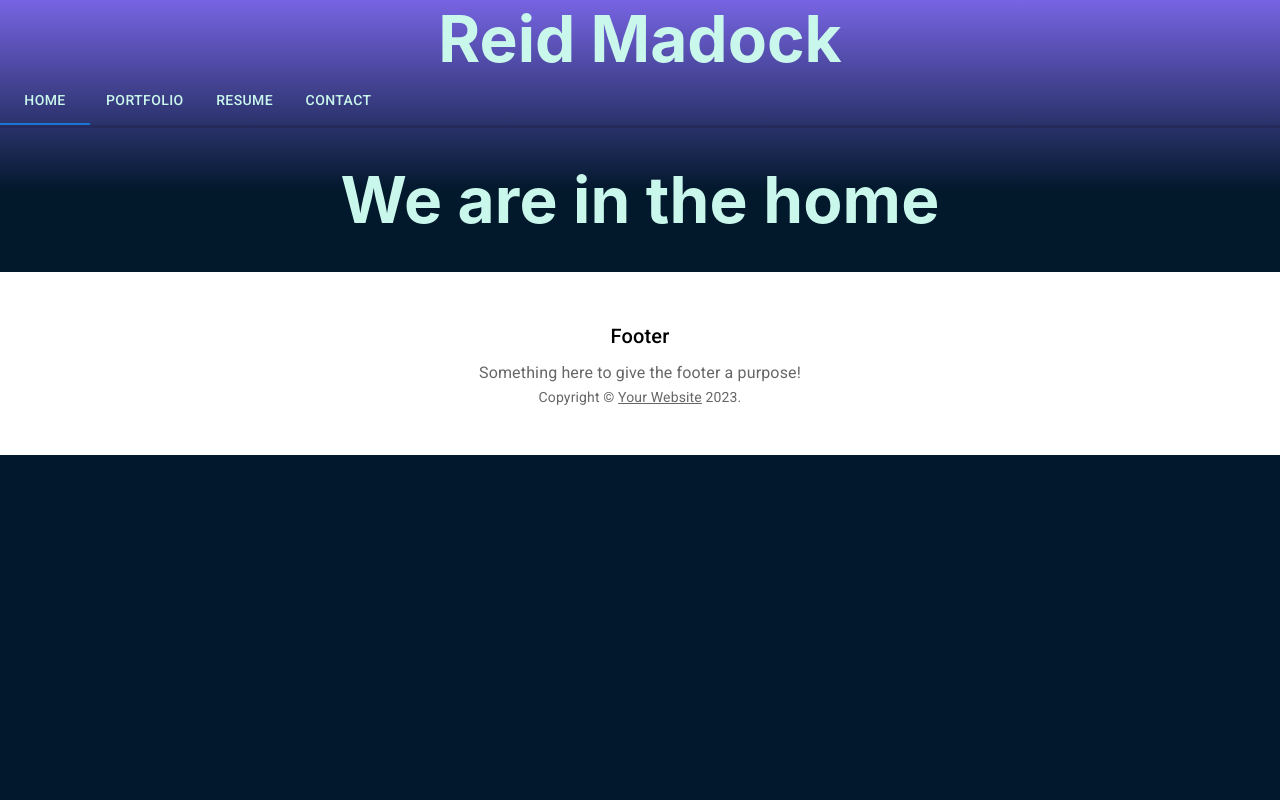
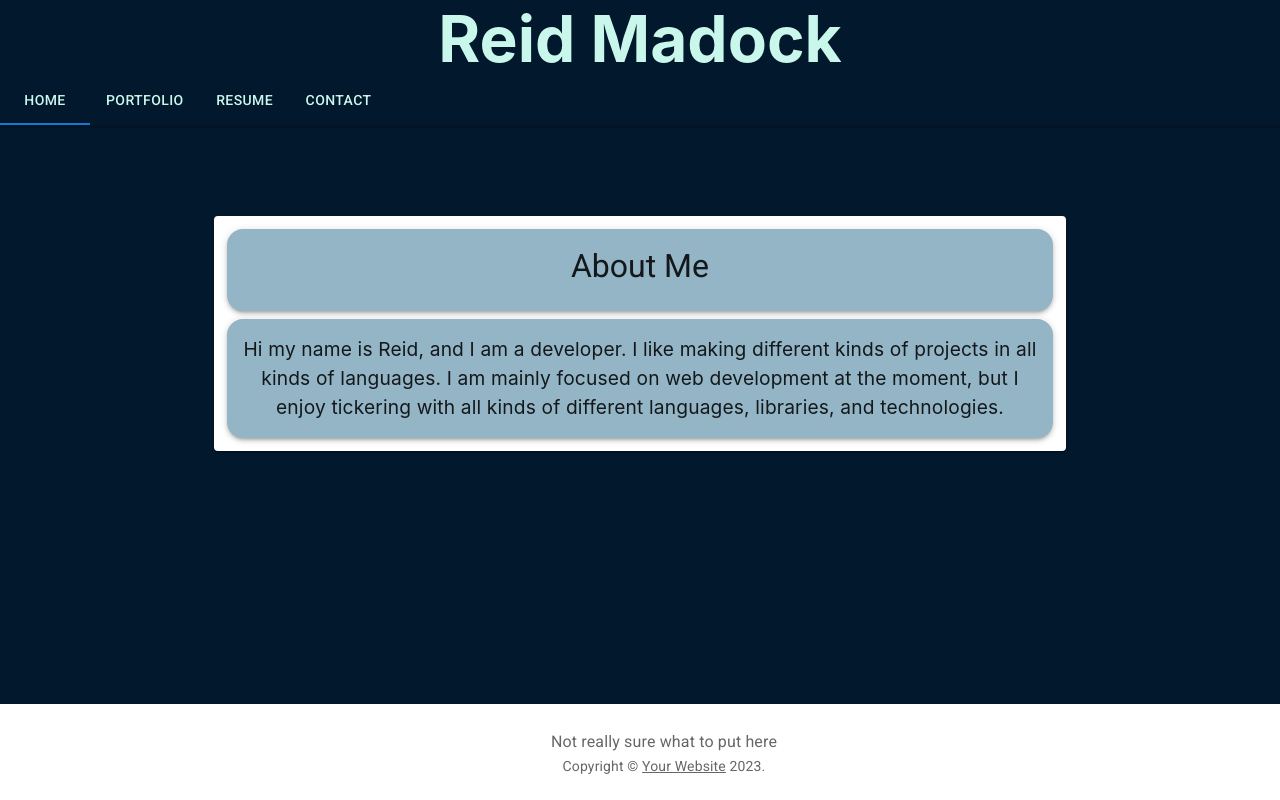
Before and after one commit to reidmadock/reid-react-portfolio, a React (Create React App) app: page / in a window 1280 px wide. Built offline with nearby package versions, Linux system fonts and the light colour scheme.

Commit message:
relatively satisfied with current style

```diff
--- a/src/components/AboutMe.jsx
+++ b/src/components/AboutMe.jsx
@@ -0,0 +1,45 @@
+import * as React from 'react';
+import Button from '@mui/material/Button';
+import TextField from '@mui/material/TextField';
+import Grid from '@mui/material/Grid';
+import Box from '@mui/material/Box';
+import Typography from '@mui/material/Typography';
+import Container from '@mui/material/Container';
+import Paper from '@mui/material/Paper';
+import { createTheme, ThemeProvider } from '@mui/material/styles';
+
+const defaultTheme = createTheme();
+
+export default function SignUp() {
+
+  return (
+    <ThemeProvider theme={defaultTheme}>
+      <Container component="main" maxWidth="md" >
+        <Box
+          sx={{
+            marginTop: 8,
+            display: 'flex',
+            flexDirection: 'column',
+            alignItems: 'center',
+          }}
+        >
+            <Paper sx={ {padding: '.3rem' }}>
+                <Paper elevation={3} sx={{ margin: 1, backgroundColor: '#93b5c6', borderRadius: '16px', padding: '16px', minWidth: 'lg'}}>
+                <Typography component="h2" variant="h5" mb={".5rem"} fontSize={'2rem'}>
+                    About Me
+                </Typography>
+
+                </Paper>
+                <Paper elevation={3} sx={{ margin: 1, backgroundColor: '#93b5c6', borderRadius: '16px', padding: '16px', minWidth: 'lg'}}>
+
+                <Typography component="p" variant="p1" fontSize={'1.2rem'}>
+                    Hi my name is Reid, and I am a developer. I like making different kinds of projects in all kinds of languages.
+                    I am mainly focused on web development at the moment, but I enjoy tickering with all kinds of different languages, libraries, and technologies.
+                </Typography>
+                </Paper>
+            </Paper>
+        </Box>
+      </Container>
+    </ThemeProvider>
+  );
+}
--- a/src/components/Contact.jsx
+++ b/src/components/Contact.jsx
@@ -5,6 +5,7 @@ import Grid from '@mui/material/Grid';
 import Box from '@mui/material/Box';
 import Typography from '@mui/material/Typography';
 import Container from '@mui/material/Container';
+import Paper from '@mui/material/Paper';
 import { createTheme, ThemeProvider } from '@mui/material/styles';
 
 const ariaLabel = { 'aria-label': 'description' };
@@ -44,7 +45,7 @@ export default function SignUp() {
 
   return (
     <ThemeProvider theme={defaultTheme}>
-      <Container component="main" maxWidth="xs" sx={{ backgroundColor: '#7765E3', borderRadius: '16px'}}>
+      <Container component="main" maxWidth="xs" >
         <Box
           sx={{
             marginTop: 8,
@@ -53,6 +54,7 @@ export default function SignUp() {
             alignItems: 'center',
           }}
         >
+          <Paper elevation={2} sx={{ backgroundColor: '#93b5c6', borderRadius: '16px', padding: '16px'}}>
           <Typography component="h1" variant="h5">
             Contact
           </Typography>
@@ -99,6 +101,7 @@ export default function SignUp() {
               Contact
             </Button>
           </Box>
+          </Paper>
         </Box>
       </Container>
     </ThemeProvider>
--- a/src/components/Footer.jsx
+++ b/src/components/Footer.jsx
@@ -23,17 +23,24 @@ export default function Footer() {
   return (
     <ThemeProvider theme={defaultTheme}>
       {/* Footer */}
-      <Box sx={{ bgcolor: 'background.paper', p: 6 }} component="footer">
-        <Typography variant="h6" align="center" gutterBottom color='#000000'>
+      <Box
+        sx={
+          { bgcolor: 'background.paper', p: 3, position: 'fixed',
+          bottom: 0,
+          width: '100%' }
+        }
+        component={"footer"}
+        >
+          {/* <Typography variant="h6" align="center" gutterBottom color='#000000'>
             Footer
-        </Typography>
+          </Typography> */}
           <Typography
             variant="subtitle1"
             align="center"
             color="text.secondary"
             component="p"
           >
-          Something here to give the footer a purpose!
+            Not really sure what to put here
           </Typography>
         <Copyright />
       </Box>
--- a/src/components/Home.jsx
+++ b/src/components/Home.jsx
@@ -1,9 +1,10 @@
 import React from 'react';
+import AboutMe from './AboutMe';
 
 export default function Home() {
   return (
     <>
-      <h1>We are in the home</h1>
+       <AboutMe />
     </>
   );
 }
--- a/src/components/Portfolio.jsx
+++ b/src/components/Portfolio.jsx
@@ -11,11 +11,8 @@ export default function Portfolio() {
   return (
     <ThemeProvider theme={defaultTheme}>
       <main>
-        <Typography gutterBottom variant="h5" component="h2">
-          Click a project to view it on GitHub
-        </Typography>
         {/* Hero unit */}
-        <Container sx={{ py: 8 }} maxWidth="md">
+        <Container sx={{ py: 8 }} maxWidth="lg">
           {/* End hero unit */}
           <Grid container spacing={4}>
             {/* Bring in projects from project component */}
--- a/src/components/Project.jsx
+++ b/src/components/Project.jsx
@@ -20,7 +20,7 @@ export default function Portfolio() {
       <Grid item key={card} xs={12} sm={6} md={4}>
         <CardActionArea href={projects[index].github} target='_blank'>
           <Card
-            sx={{ height: '100%', display: 'flex', flexDirection: 'column' }}
+            sx={{ height: '100%', display: 'flex', flexDirection: 'column'}}
           >
             <CardContent sx={{ flexGrow: 1 }}>
               <Typography variant="h5" component="h2">
--- a/src/components/Resume.jsx
+++ b/src/components/Resume.jsx
@@ -3,7 +3,8 @@ import React from 'react';
 export default function Resume() {
   return (
     <>
-      <h1>We are on my Resume</h1>
+      <h1>This is where my resume should be...</h1>
+      <p> At the moment, my resume is a work in progress. </p>
     </>
   );
 }
--- a/src/components/projects.json
+++ b/src/components/projects.json
@@ -1,20 +1,38 @@
 [
     {
-        "name": "Project one",
+        "name": "Patch Tracker",
         "description": "testing this",
         "img": "https://source.unsplash.com/random?wallpapers",
-        "github": "https://github.com/reidmadock"
+        "github": "https://github.com/DefaultModeNetwork/Patch-Tracker"
     },
     {
-        "name": "Project two",
-        "description": "testing this a second time",
-        "img": "https://source.unsplash.com/random?wallpapers",
-        "github": "https://github.com/reidmadock"
+        "name": "Resume-Pocalypse",
+        "description": "testing this",
+        "img": "https://raw.githubusercontent.com/wasteland-career-solutions/resume-pocalypse/main/public/assets/images/ResumePocalypseScreenshot.jpg",
+        "github": "https://github.com/wasteland-career-solutions/resume-pocalypse"
     },
     {
-        "name": "Project three",
+        "name": "Password Generator",
         "description": "testing this a second time",
-        "img": "https://source.unsplash.com/random?wallpapers",
-        "github": "https://github.com/reidmadock"
+        "img": "https://raw.githubusercontent.com/reidmadock/PasswordGenerator/main/assets/generatedpassword.png",
+        "github": "https://github.com/reidmadock/PasswordGenerator"
+    },
+    {
+        "name": "Tech Blog",
+        "description": "Express, Sequelize, Handlebars",
+        "img": "https://raw.githubusercontent.com/reidmadock/tech-blog/main/public/assets/blogscreenshot.png",
+        "github": "https://github.com/reidmadock/tech-blog"
+    },
+    {
+        "name": "Social Network Backend",
+        "description": "Mangoose + Express",
+        "img": "https://raw.githubusercontent.com/reidmadock/oldschool-social/main/assets/postmanscrshot.png",
+        "github": "https://github.com/reidmadock/oldschool-social"
+    },
+    {
+        "name": "Forecast Dashboard",
+        "description": "testing this a second time",
+        "img": "https://raw.githubusercontent.com/reidmadock/Weather-Forecast-Dash/main/assets/images/dashboardscreenshot.png",
+        "github": "https://github.com/reidmadock/Weather-Forecast-Dash"
     }
 ]
--- a/src/style.css
+++ b/src/style.css
@@ -53,7 +53,6 @@ li {
 
 .Header {
   text-align: center;
-  background:  linear-gradient( var(--gradient-medslateblue), var(--neutral-darkgrayblue) 70%);
 }
 
 .Header h1 {
```
Lines whose indentation alone changed are shown as unchanged.
